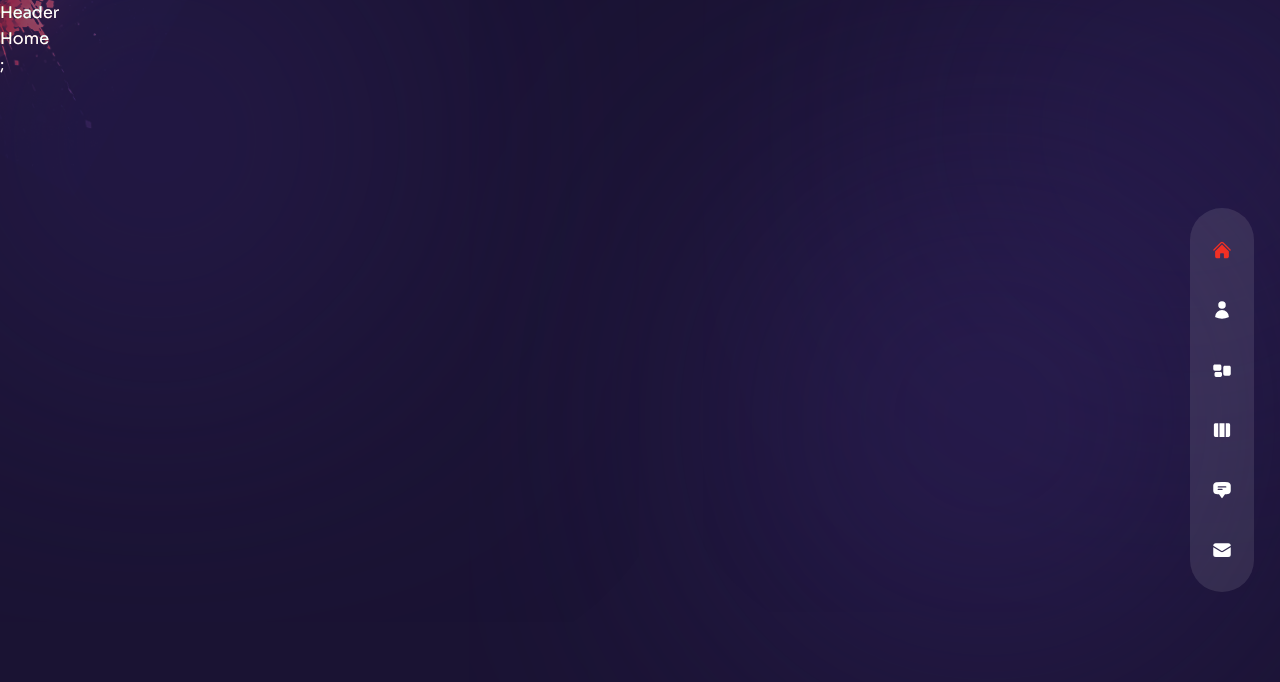
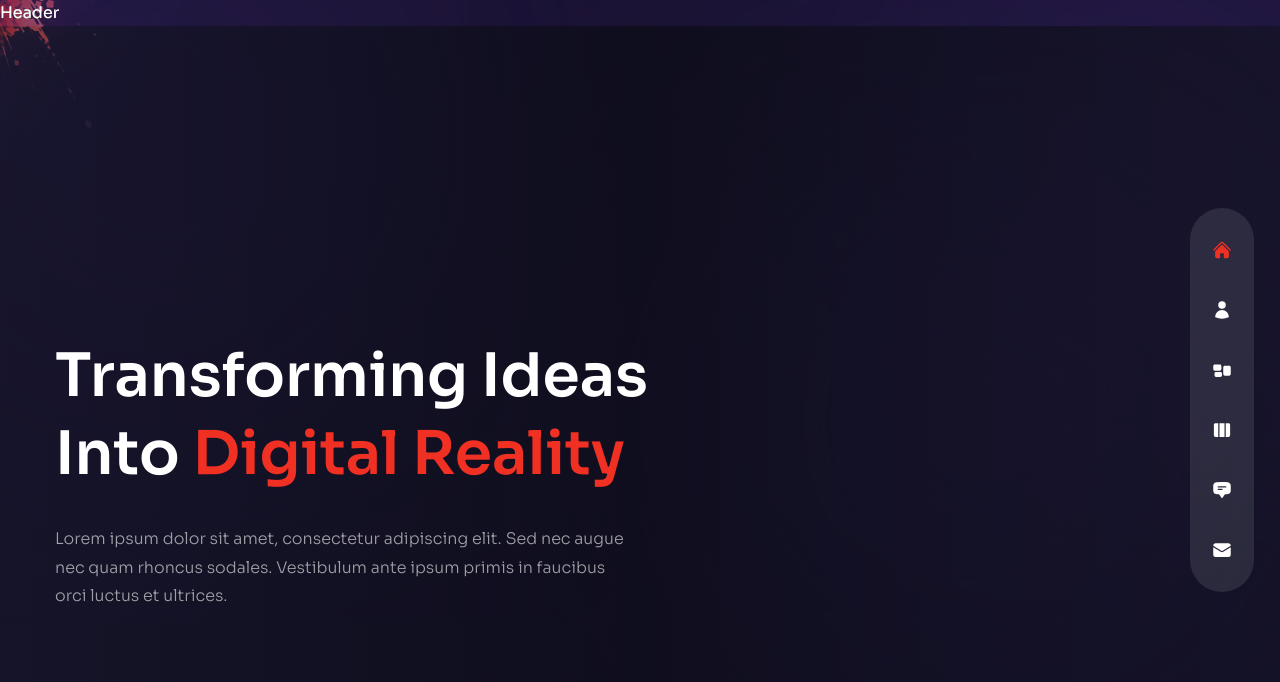
Before and after one commit to Luancss/portfolio-website, a Next.js app: page / in a window 1280 px wide. Shown: the top 682 px of the page. Built offline with nearby package versions, Linux system fonts and the light colour scheme.

Commit message:
Home setup

```diff
--- a/components/ProjectsBtn.js
+++ b/components/ProjectsBtn.js
@@ -1,5 +1,19 @@
+// next image
+import Image from "next/image";
+
+// next link
+import Link from "next/link";
+
+// icons
+import { HiArrowRight } from "react-icons/hi2"
+
 const ProjectsBtn = () => {
-  return <div>Project Btn</div>;
+  return <div className="mx-auto xl:m-0">
+    <Link href={'/work'} className="relative w-[185px] h-[185px] flex justify-center items-center bg-circleStar bg-cover bg-center bg-no-repeat group">
+      <Image src={'/rounded-text.png'} width={141} height={148} alt="" className="animate-spin-slow w-full h-full max-w-[141px] max-h-[148px]" />
+      <HiArrowRight className="absolute text-4xl group-hover:translate-x-2 transation-all duration-300"/>
+    </Link>
+  </div>;
 };
 
 export default ProjectsBtn;
--- a/pages/_app.js
+++ b/pages/_app.js
@@ -21,7 +21,6 @@
           <Component {...pageProps} />;
         </motion.div>
       </AnimatePresence>
-
     </Layout>
   )
 }
--- a/pages/index.js
+++ b/pages/index.js
@@ -1,5 +1,38 @@
+// next image
+import Image from "next/image"
+
+// components
+import ParticlesContainer from "../components/ParticlesContainer"
+import ProjectsBtn from "../components/ProjectsBtn"
+import Avatar from "../components/Avatar"
+
+// framer motion
+import { motion } from "framer-motion"
+
+// variants
+import { fadeIn } from "../variants"
+
 const Home = () => {
-  return <div>Home</div>;
+  return <div className="bg-primary/60 h-full">
+    {/* text */}
+    <div className="w-full h-full bg-gradient-to-r from-primary/10 via-black/30 to-black/10">
+      <div className="text-center flex flex-col justify-center xl:pt-40 xl:text-left h-full container mx-auto">
+        {/* title */}
+        <h1 className="h1">
+          Transforming Ideas <br /> Into <span className="text-accent">Digital Reality</span></h1>
+          {/* subtitle */}
+          <p className="max-w-sm xl:max-w-xl mx-auto xl:mx-0 mb-10 xl:mb-16">
+          Lorem ipsum dolor sit amet, consectetur adipiscing elit. Sed nec augue nec quam rhoncus sodales. Vestibulum ante ipsum primis in faucibus orci luctus et ultrices.
+          </p>
+          {/* btn */}
+          <div className="flex justify-center xl:hidden relative">
+            <ProjectsBtn/>
+          </div>
+      </div>
+    </div>
+    {/* image */}
+    <div>Image</div>
+  </div>;
 };
 
 export default Home;
```
